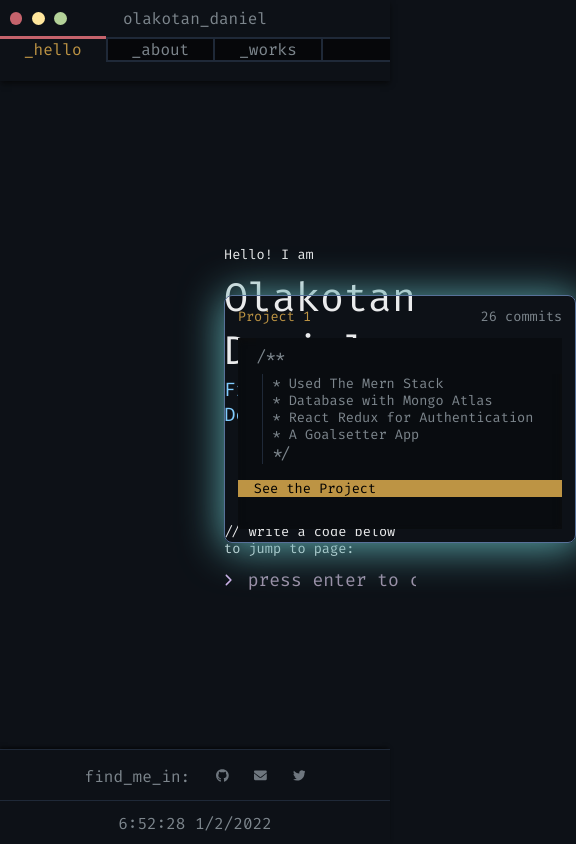
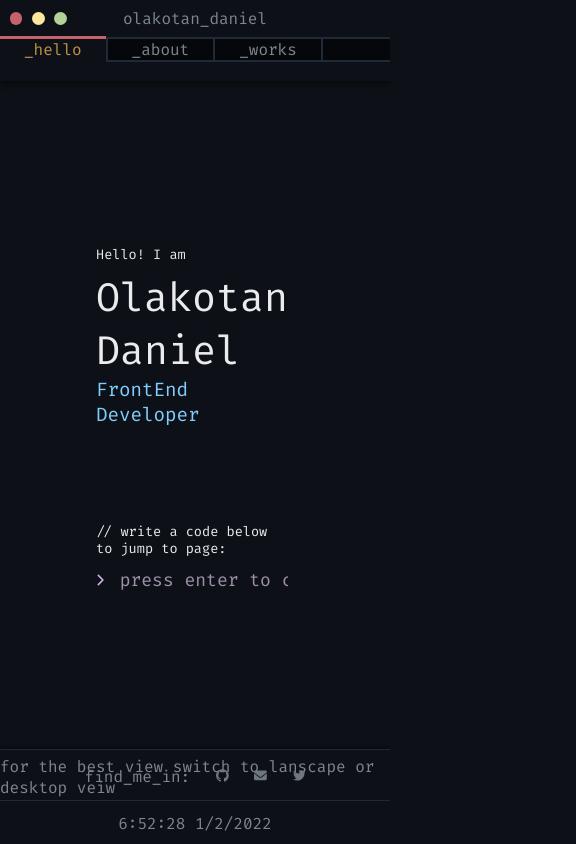
Before and after one commit to Horlakz/Horlakz, a Svelte app: page / in a window 390 px wide. Shown: the whole page, 576 px wide, since content can reach past the window. Built offline with nearby package versions, Linux system fonts and the light colour scheme.

Commit message:
making it responsive

```diff
--- a/src/pages/Index.svelte
+++ b/src/pages/Index.svelte
@@ -60,6 +60,9 @@
       </div>
     </section>
   </main>
+  <small class="responsive-text">
+    for the best view switch to lanscape or desktop veiw
+  </small>
 </BaseLayout>
 
 <style lang="scss">
@@ -71,6 +74,7 @@
     place-content: center;
     color: lighten($font-color, 40%);
     padding: 0rem 14rem;
+    // width: 100%;
 
     section:first-child {
       display: grid;
@@ -193,9 +197,58 @@
     font-size: 0.85rem;
   }
 
+  .responsive-text {
+    display: none;
+  }
+
   @media (min-height: 500px) {
     main {
       height: 80vh;
     }
   }
+
+  @media (max-height: 650px) {
+    main {
+      // padding: 2rem 0;
+      height: 20rem;
+      overflow-y: scroll;
+    }
+  }
+
+  @media (max-width: 700px) {
+    main {
+      padding: 0 6rem;
+
+      section:first-child {
+        padding: 0;
+        margin: 0;
+
+        > * {
+          margin: 0;
+          padding: 0;
+          width: 100%;
+        }
+      }
+    }
+
+    .responsive-text {
+      display: block;
+    }
+
+    section:last-child .project-div {
+      display: none;
+    }
+  }
+
+  @media (max-width: 850px) {
+    main {
+      padding: 0 2rem;
+    }
+  }
+
+  @media (max-width: 1100px) {
+    main {
+      padding: 0 6rem;
+    }
+  }
 </style>
```
